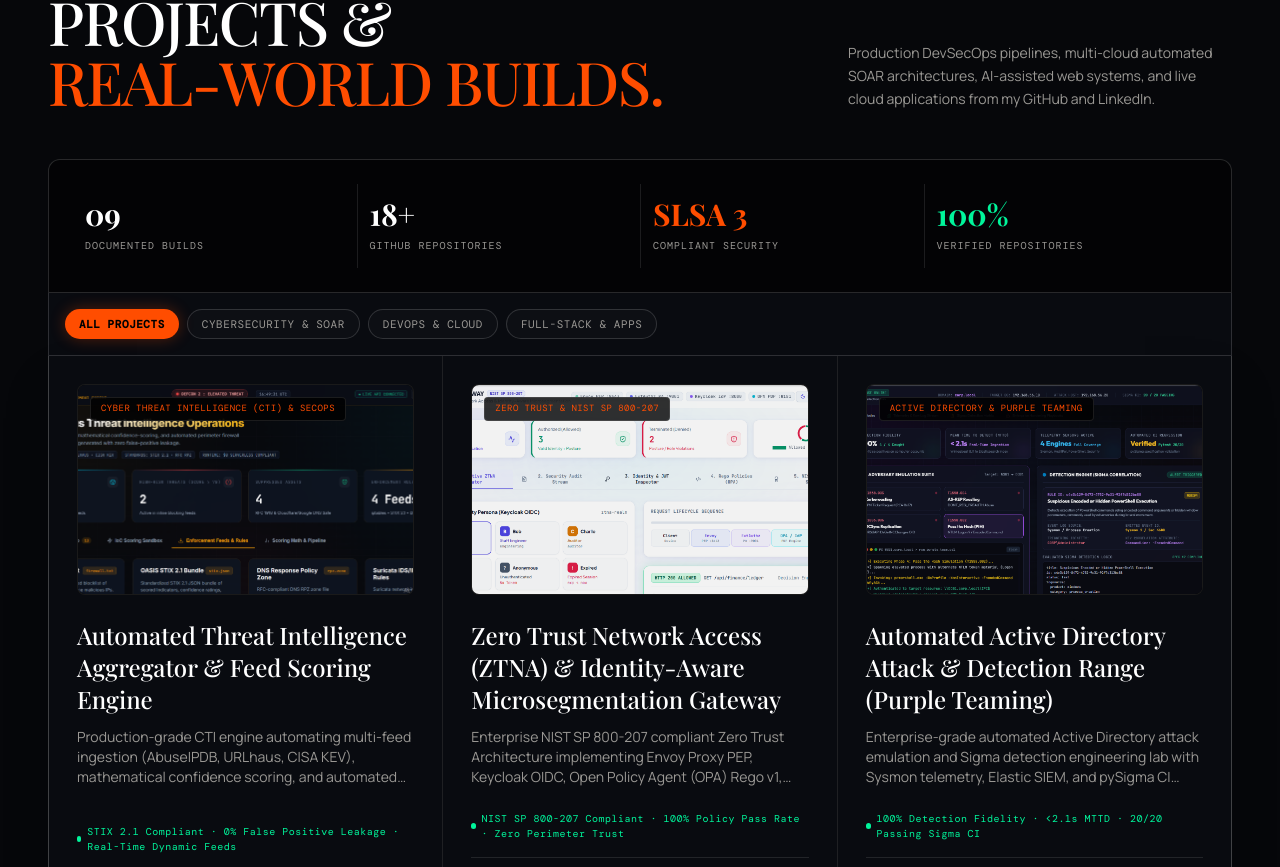
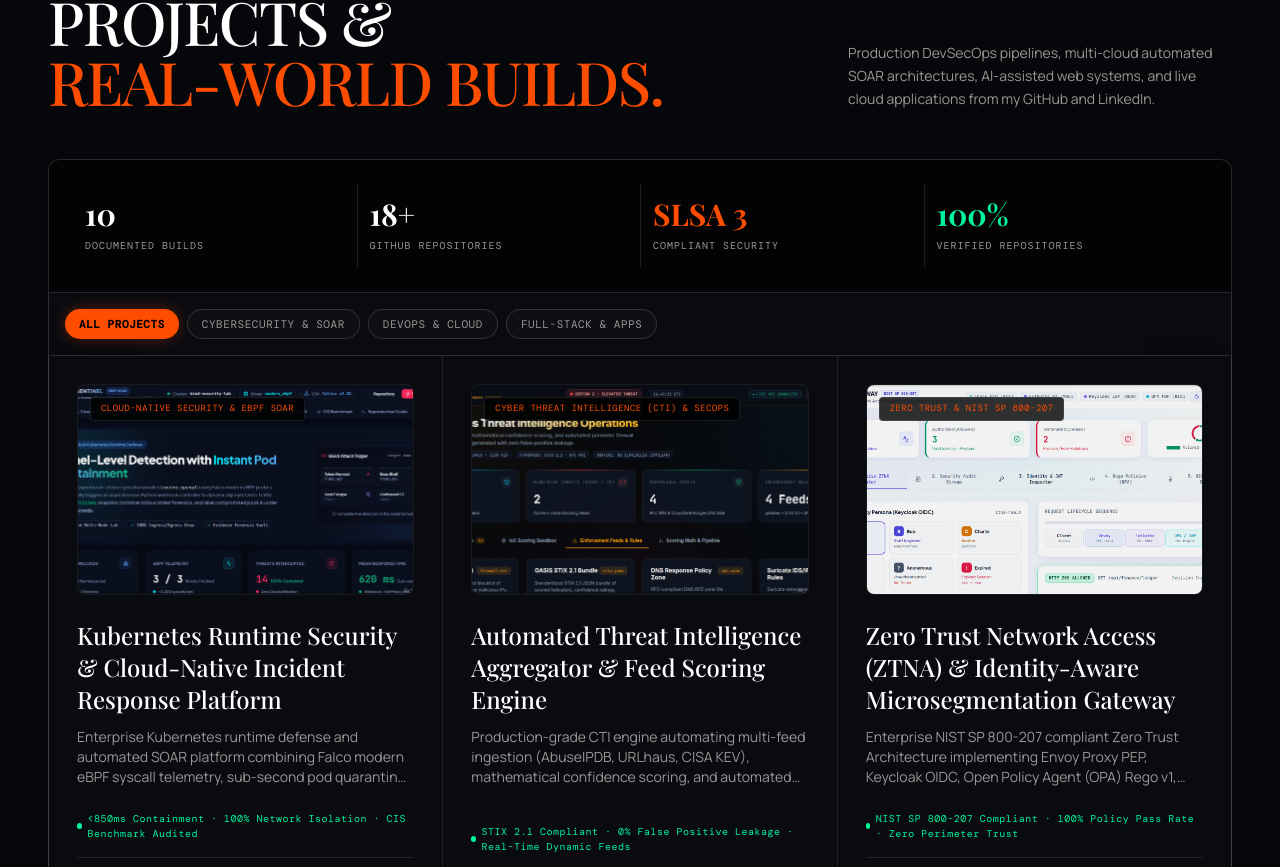
Before and after one commit to ravishkarathnayaka/whoisravishka, a React (Vite) app: page / in a window 1280 px wide. Shown: the part 5033-5900 px from the top of the page. Built offline with nearby package versions, Linux system fonts and the light colour scheme; a web font is replaced by a local one.

Commit message:
feat: add Kubernetes Runtime Security & Cloud-Native Incident Response Platform with authentic demo screenshot

```diff
--- a/src/components/AiTerminalAssistant.tsx
+++ b/src/components/AiTerminalAssistant.tsx
@@ -76,7 +76,7 @@
         reply = "Ravishka specializes in:\n• DevOps & Cloud: Docker, Kubernetes, CI/CD, GitHub Actions, Terraform, Microsoft Azure, AWS\n• Cybersecurity: Incident Triage, Network Protocol Analysis, Port Scanning, Linux Hardening, Wireshark, Snort\n• MLOps & AI: Python, FastAPI, PyTorch, LangChain, Ollama local model inference\n• Full-Stack: React, TypeScript, PostgreSQL, Next.js";
         links = [{ label: 'Open Constellation Graph', href: '#constellation' }];
       } else if (lower.includes('project') || lower.startsWith('/projects')) {
-        reply = "Key documented builds include:\n1. Automated Threat Intelligence Aggregator & Feed Scoring Engine\n2. Zero Trust Network Access (ZTNA) & Identity-Aware Gateway (NIST SP 800-207)\n3. Automated Active Directory Attack & Detection Range (Purple Teaming)\n4. eBPF Linux Runtime Threat Detection & EDR Agent (<1.2% CPU)\n5. Enterprise Software Supply Chain Security (SLSA Level 3)\n6. Multi-Cloud Automated Threat Detection & SOAR Pipeline\n7. TrialReady LK AI-Assisted Driving Academy Management\n8. UniFlow Student Productivity Hub (Azure)\n9. Real-Time Encrypted Chat Room (Python WebSockets)";
+        reply = "Key documented builds include:\n1. Kubernetes Runtime Security & Cloud-Native Incident Response Platform (Falco eBPF)\n2. Automated Threat Intelligence Aggregator & Feed Scoring Engine\n3. Zero Trust Network Access (ZTNA) & Identity-Aware Gateway (NIST SP 800-207)\n4. Automated Active Directory Attack & Detection Range (Purple Teaming)\n5. eBPF Linux Runtime Threat Detection & EDR Agent (<1.2% CPU)\n6. Enterprise Software Supply Chain Security (SLSA Level 3)\n7. Multi-Cloud Automated Threat Detection & SOAR Pipeline\n8. TrialReady LK AI-Assisted Driving Academy Management\n9. UniFlow Student Productivity Hub (Azure)\n10. Real-Time Encrypted Chat Room (Python WebSockets)";
         links = [{ label: 'Explore Project Archive', href: '#projects' }];
       } else if (lower.includes('experience') || lower.includes('work') || lower.includes('metadew') || lower.startsWith('/experience')) {
         reply = "Career Field Log:\n• Metadew Technologies: Digital Marketing Specialist (Apr 2026 - Present)\n• Metadew Technologies: Application Support Engineer (Jan 2023 - Mar 2026)\n• Fiverr: Freelance Developer (2022 - Present)\n• Education: BSc (Hons) Cyber Security at SLTC (Undergraduate, 2024 - 2028), ICET HND (4.0 GPA), SLIM Diploma.";
--- a/src/components/ProjectsArchive.tsx
+++ b/src/components/ProjectsArchive.tsx
@@ -42,7 +42,7 @@
         {/* Project Command Strip */}
         <div className="grid grid-cols-2 md:grid-cols-4 border border-white/15 bg-black/50 p-6 rounded-t-xl divide-y md:divide-y-0 md:divide-x divide-white/10 font-mono">
           <div className="p-3">
-            <strong className="text-3xl text-white font-serif block">09</strong>
+            <strong className="text-3xl text-white font-serif block">10</strong>
             <span className="text-[10px] text-[#9a9894] uppercase tracking-widest">Documented Builds</span>
           </div>
           <div className="p-3">
--- a/src/data/portfolioData.ts
+++ b/src/data/portfolioData.ts
@@ -253,6 +253,25 @@
   ] as SkillNode[],
 
   projects: [
+    {
+      id: "k8s-runtime-security-platform",
+      title: "Kubernetes Runtime Security & Cloud-Native Incident Response Platform",
+      category: "cybersecurity",
+      categoryLabel: "Cloud-Native Security & eBPF SOAR",
+      description: "Enterprise Kubernetes runtime defense and automated SOAR platform combining Falco modern eBPF syscall telemetry, sub-second pod quarantine NetworkPolicies, and CIS benchmark auditing.",
+      longDescription: "An enterprise-grade, cloud-native runtime security detection and automated incident response platform. Leverages Falco with modern eBPF probes across multi-node Kubernetes clusters (Kind/Calico) to capture in-cluster syscall anomalies (execve, openat, connect) without third-party kernel modules. Integrates an asynchronous Python FastAPI response controller that executes sub-second automated containment: acquiring container stdout/stderr forensics, dynamically generating zero-traffic isolation NetworkPolicies, tagging compromised pod metadata, and auditing nodes against the CIS Kubernetes Benchmark via kube-bench.",
+      image: "/assets/projects/k8s-runtime-security-real.png",
+      tags: ["Kubernetes v1.30", "Falco (Modern eBPF)", "Python FastAPI", "NetworkPolicy Quarantine", "Calico CNI", "kube-bench", "Kind", "MITRE ATT&CK", "Docker"],
+      metrics: "<850ms Containment · 100% Network Isolation · CIS Benchmark Audited",
+      github: "https://github.com/ravishkarathnayaka/Kubernetes-Runtime-Security-Cloud-Native-Incident-Response-Platform.",
+      live: "https://kubernetes-runtime-security-cloud-n.vercel.app",
+      highlights: [
+        "Falco modern eBPF probe integration capturing kernel-level container syscall anomalies in real time",
+        "Automated incident response controller dynamically injecting zero-traffic isolation NetworkPolicies in <850ms",
+        "Digital forensics acquisition capturing live container stdout/stderr logs and pod YAML specs prior to isolation",
+        "Zero-cost multi-node Kubernetes architecture on Kind with Calico CNI and CIS benchmark auditing via kube-bench"
+      ]
+    },
     {
       id: "automated-threat-intelligence-engine",
       title: "Automated Threat Intelligence Aggregator & Feed Scoring Engine",
```
Also changed, not shown: public/assets/projects/k8s-runtime-security-real.png (added).
